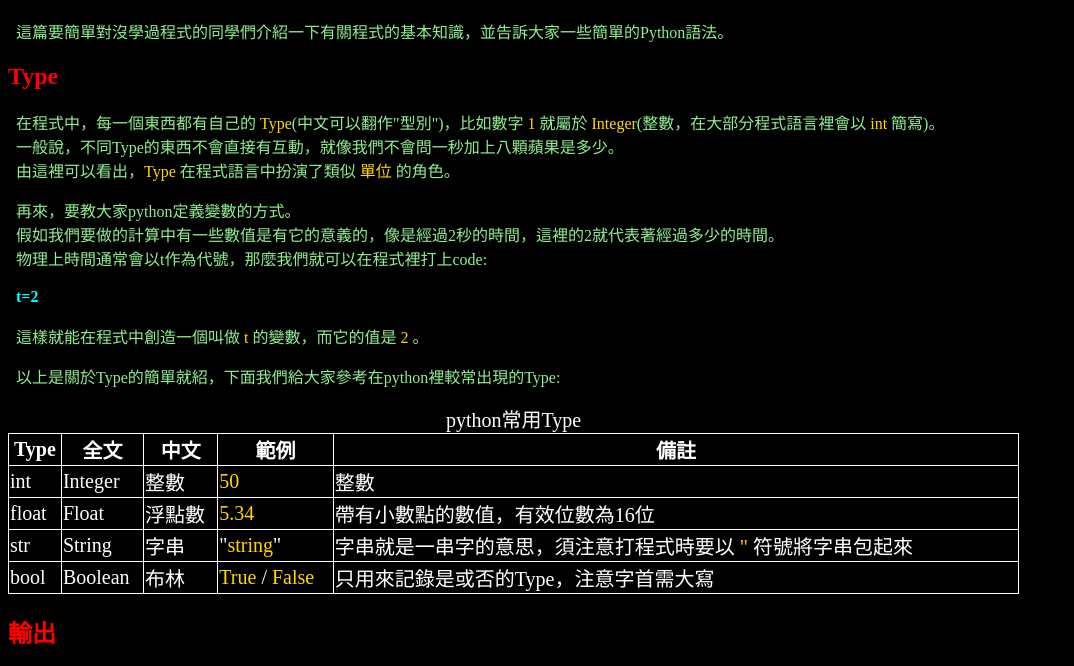
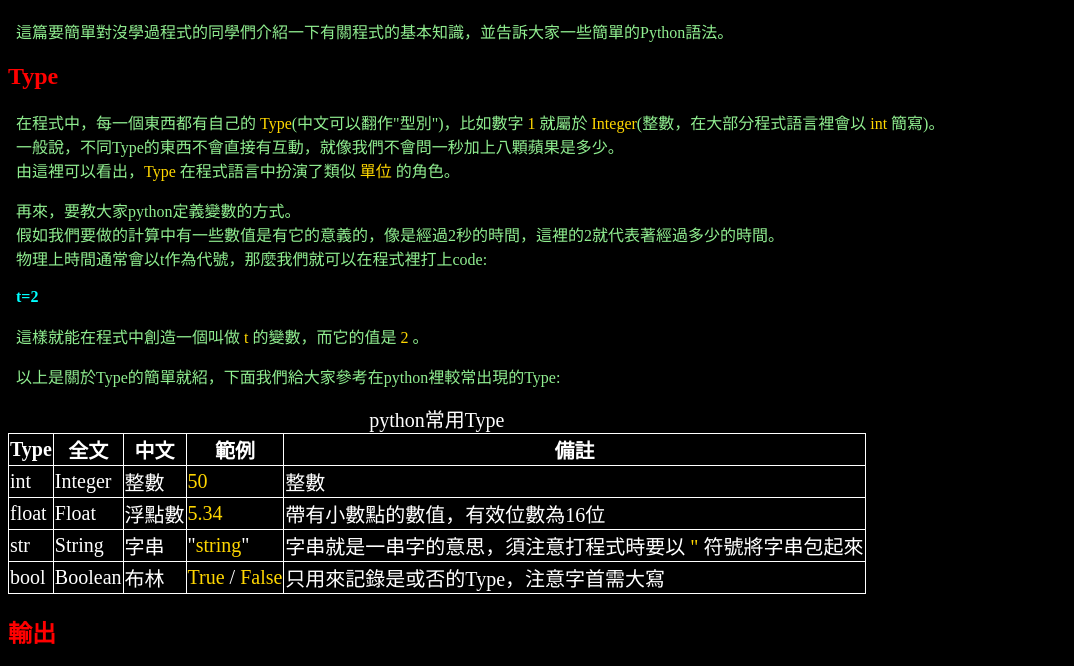
Before and after one commit to YatangYu/python-base-skill-i, a plain HTML site: page index.html in a window 1280 px wide. Shown: the part 61-727 px from the top of the page, without its empty margins (0-1074 px from the left). Drawn offline with Linux system fonts and the light colour scheme.

Commit message:
Update style.css

```diff
--- a/style.css
+++ b/style.css
@@ -89,9 +89,6 @@ table, th, td {
   font-family: DFKai-sb;
   font-size: 20px;
 }
-table{
-  width: 80%;
-}
 #mouse{
     width:300px;
     height:300px;
```
